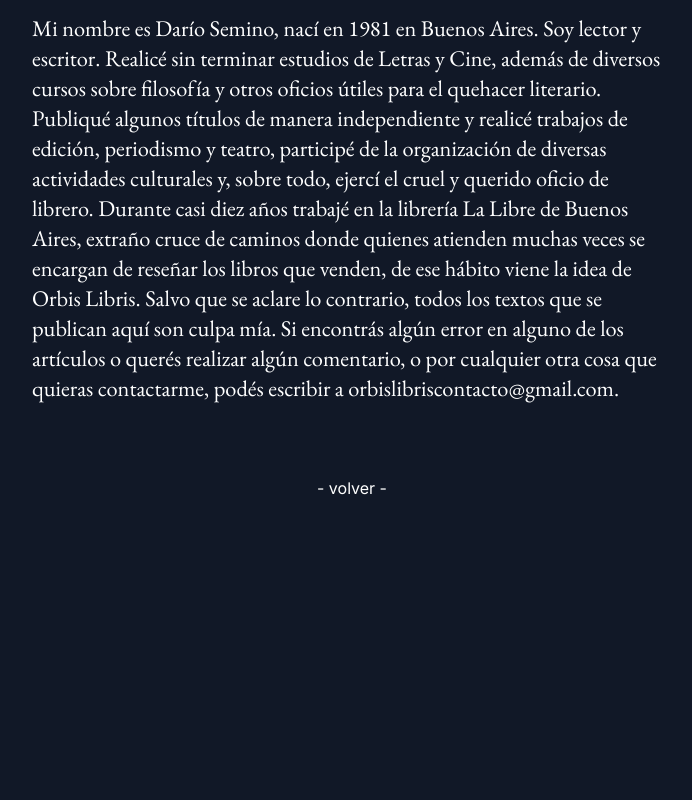
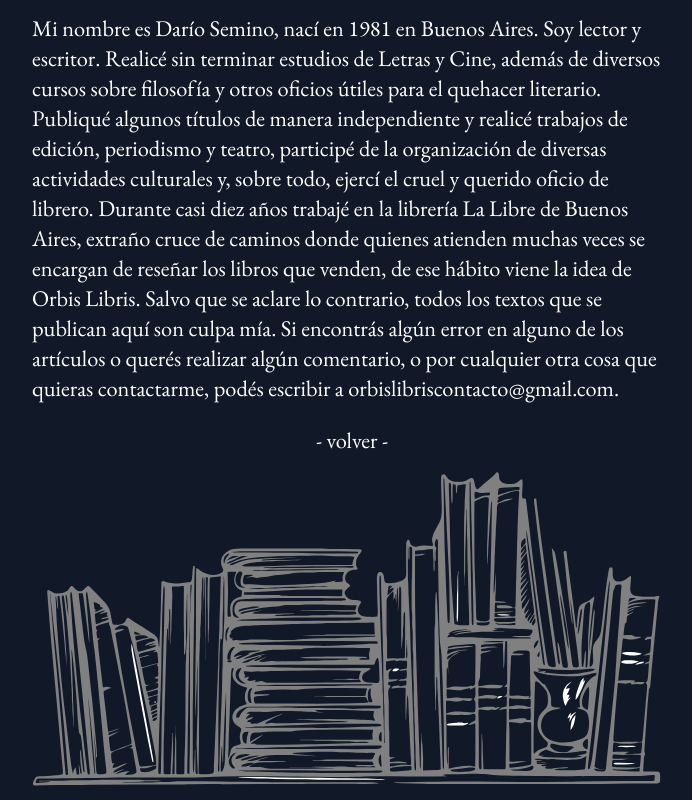
Before and after one commit to semino-dario/orbis-libris, a Next.js app: page /acerca in a window 1280 px wide. Shown: the part 1314-2114 px from the top of the page, without its empty margins (288-980 px from the left). Before the commit the page ends 1820 px from the top, so only its background shows below. Built offline with nearby package versions, Linux system fonts and the light colour scheme.

Commit message:
capitalize articles

```diff
--- a/src/app/acerca/page.tsx
+++ b/src/app/acerca/page.tsx
@@ -1,7 +1,7 @@
 import styles from '../../app/page.module.scss'
 import LinkButton from '../components/LinkButton'
 import Header from '../components/Header'
-
+import books from '../components/images/books.svg'
 
 export default function Acerca () {
     return(
@@ -20,11 +20,14 @@ export default function Acerca () {
                 <h1>¿Quién?</h1>
             <p>Mi nombre es Darío Semino, nací en 1981 en Buenos Aires. Soy lector y escritor. Realicé sin terminar estudios de Letras y Cine, además de diversos cursos sobre filosofía y otros oficios útiles para el quehacer literario. Publiqué algunos títulos de manera independiente y realicé trabajos de edición, periodismo y teatro, participé de la organización de diversas actividades culturales y, sobre todo, ejercí el cruel y querido oficio de librero. Durante casi diez años trabajé en la librería La Libre de Buenos Aires, extraño cruce de caminos donde quienes atienden muchas veces se encargan de reseñar los libros que venden, de ese hábito viene la idea de Orbis Libris.
                 Salvo que se aclare lo contrario, todos los textos que se publican aquí son culpa mía. Si encontrás algún error en alguno de los artículos o querés realizar algún comentario, o por cualquier otra cosa que quieras contactarme, podés escribir a orbislibriscontacto@gmail.com.</p>
+              <div className={styles.containerAboutButton}>
+                <LinkButton
+                    text="- volver -"
+                    href="/"
+            /></div>
+                <img className={styles.booksImage} src={books.src} alt="Libros apilados." />
             </article>
-            <LinkButton
-            text="- volver -"
-            href="/"
-            />
+
         </main>
     )
 }
--- a/src/app/page.module.scss
+++ b/src/app/page.module.scss
@@ -244,6 +244,7 @@
 
 .hedaerArticle h1 {
   font-size: 2rem ;
+  font-family: sans-serif;
 }
 
 .hedaerArticle p {
@@ -276,6 +277,18 @@
   padding-inline: 0.3rem;
 
 }
+
+.textArticle p{
+  line-height: 1.4;
+}
+
+.textArticle p:first-of-type::first-letter{
+  font-size: 5rem;
+  font-family: 'Georgia', serif;
+  font-weight: bold;
+  float: left;
+  margin-right: 0.1em;
+  line-height: 1.1;}
 
 .textArticle > a{
   text-decoration: none;
--- a/src/app/styles/about.scss
+++ b/src/app/styles/about.scss
@@ -11,6 +11,8 @@
     font-weight: lighter;
     }
 
+
+
     .aboutText > h1{
     text-align: center;
     font-size: 3rem;
@@ -20,3 +22,14 @@
     width: 90%;
     height: auto;
     }
+
+    .booksImage{
+        width:80vw;
+        height: auto;
+        margin: 0 auto;
+    }
+
+    .containerAboutButton{
+        display: flex;
+        justify-content: center;
+    }
```
Also changed, not shown: src/app/components/images/books.svg (added).
